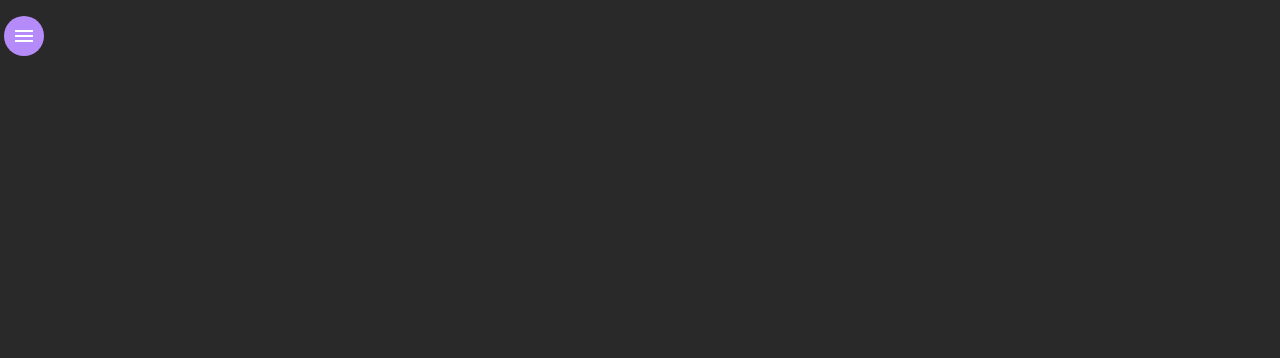
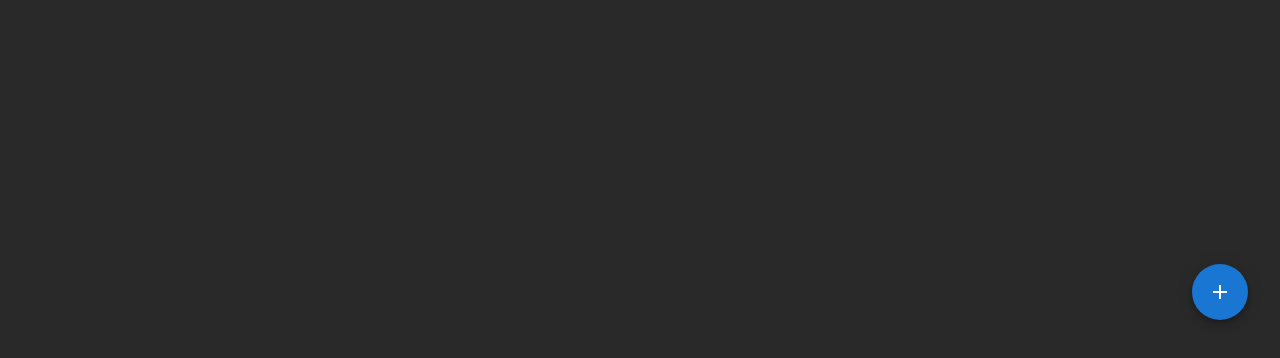
Before and after one commit to SebaGNH/CE-MIU-VY, a React (Vite) app: page / in a window 1280 px wide. Shown: the top 358 px of the page. Built offline with nearby package versions, Linux system fonts and the light colour scheme.

Commit message:
se agrega Speed Dial de mui

```diff
--- a/src/App.jsx
+++ b/src/App.jsx
@@ -1,6 +1,6 @@
 import React, {Fragment} from 'react'
 
-import { M01_Typography, M02_Button, M03_ButtonGroup, M04_ToggleButton, M05_TextFields, M06_Select, M07_RadioBtn, M08_CheckBox, M09_Switch, M11_AutoComplete, M12_Box, M13_Stack, M14_Grid, M15_Paper, M16_Card, M17_Accordion, M18_imageList, M19_NavBar, M20_Menu, M21_Link, M22_Breadcrumbs, M23_Drawer } from './components'
+import { M01_Typography, M02_Button, M03_ButtonGroup, M04_ToggleButton, M05_TextFields, M06_Select, M07_RadioBtn, M08_CheckBox, M09_Switch, M11_AutoComplete, M12_Box, M13_Stack, M14_Grid, M15_Paper, M16_Card, M17_Accordion, M18_imageList, M19_NavBar, M20_Menu, M21_Link, M22_Breadcrumbs, M23_Drawer, M24_SpeedDial } from './components'
 
 import M10_Rating from './components/M10_Rating'
 
@@ -32,7 +32,8 @@ const App = () => {
       {/* <M20_Menu/> */}
       {/* <M21_Link/> */}
       {/* <M22_Breadcrumbs/> */}
-      <M23_Drawer/>
+      {/* <M23_Drawer/> */}
+      <M24_SpeedDial/>
     </Fragment>
   )
 }
--- /dev/null
+++ b/src/components/M24_SpeedDial.jsx
@@ -0,0 +1,27 @@
+import React from 'react'
+import { SpeedDial, SpeedDialAction, SpeedDialIcon, Box } from '@mui/material'
+import {ContentCopy as ContentCopyIcon, Print as PrintIcon, Share as ShareIcon} from '@mui/icons-material';
+
+
+
+export const M24_SpeedDial = () => {
+  return (
+    <Box sx={{ height: 320, transform: 'translateZ(0px)', flexGrow: 1 }}>
+      <SpeedDial
+        ariaLabel='Navigation Speed Dial'
+        sx={{position: 'absolute', bottom: 16, right: 16}}
+        icon={<SpeedDialIcon/>}
+      >
+        <SpeedDialAction icon={<ContentCopyIcon/>} tooltipTitle='Copy'/>
+        <SpeedDialAction icon={<PrintIcon/>} tooltipTitle='Print'/>
+        <SpeedDialAction icon={<ShareIcon/>} tooltipTitle='Share'/>
+      </SpeedDial>
+    </Box>
+  )
+}
+
+
+/*
+bottom: 16, son 16 pixeles, no hace falta especificarlos
+
+*/
--- a/src/components/index.js
+++ b/src/components/index.js
@@ -21,6 +21,7 @@ export * from './M20_Menu'
 export * from './M21_Link'
 export * from './M22_Breadcrumbs'
 export * from './M23_Drawer'
+export * from './M24_SpeedDial'
 
 
 
```
